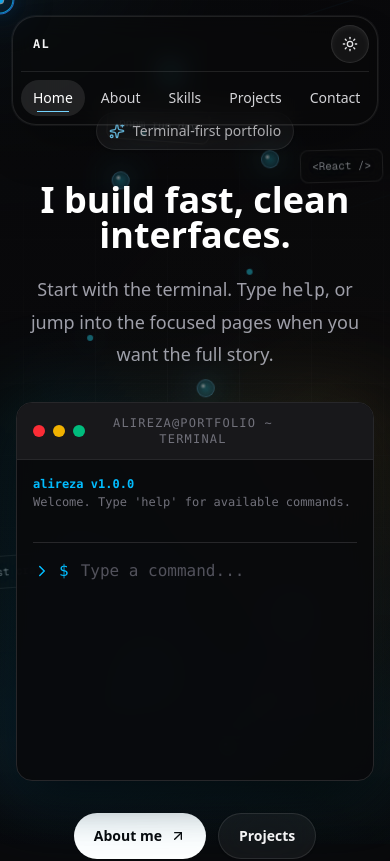
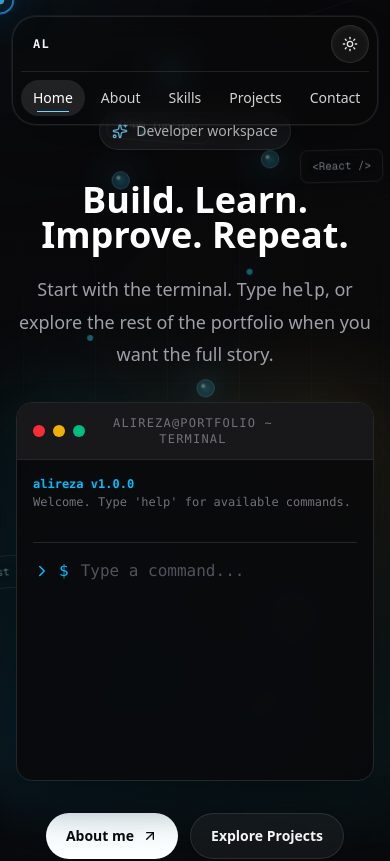
Before and after one commit to alireza-hq/portfolio, a Next.js app: page / in a window 390 px wide. Shown: the top 861 px of the page. Built offline with nearby package versions, Linux system fonts and the light colour scheme.

Commit message:
refactor: reorganize home page content

```diff
--- a/src/app/page.tsx
+++ b/src/app/page.tsx
@@ -1,5 +1,5 @@
-import { HomeTerminalHero } from '@/features/home/components/HomeTerminalHero'
+import { HomePage } from '@/features/home/components/HomePage'
 
 export default function Home() {
-  return <HomeTerminalHero />
+  return <HomePage />
 }
--- /dev/null
+++ b/src/features/home/components/HomePage.tsx
@@ -0,0 +1,45 @@
+import Link from 'next/link'
+import { ArrowUpRight, Sparkles } from 'lucide-react'
+import Terminal from '@/features/terminal/components/Terminal'
+
+export function HomePage() {
+  return (
+    <section className='relative z-10 mx-auto flex min-h-[calc(100vh-7rem)] w-full max-w-6xl flex-col items-center justify-center gap-8 px-4 pt-28 pb-16 text-center sm:px-6 lg:px-8'>
+      <div className='inline-flex items-center gap-2 rounded-full border border-zinc-900/10 bg-white/55 px-3 py-2 text-sm font-medium text-zinc-600 shadow-sm shadow-zinc-900/5 backdrop-blur-xl dark:border-white/10 dark:bg-white/5 dark:text-zinc-300'>
+        <Sparkles className='h-4 w-4 text-sky-600 dark:text-sky-300' />
+        Developer workspace
+      </div>
+
+      <div className='max-w-4xl'>
+        <h1 className='text-4xl leading-[0.98] font-semibold tracking-normal text-zinc-950 sm:text-6xl lg:text-7xl dark:text-white'>
+          Build. Learn. Improve. Repeat.
+        </h1>
+        <p className='mx-auto mt-5 max-w-2xl text-lg leading-8 text-zinc-600 dark:text-zinc-400'>
+          Start with the terminal. Type <span className='font-mono'>help</span>,
+          or explore the rest of the portfolio when you want the full story.
+        </p>
+      </div>
+
+      <div className='relative w-full'>
+        <div className='absolute -inset-4 rounded-4xl bg-linear-to-tr from-sky-500/12 via-cyan-400/8 to-amber-300/10 blur-2xl dark:from-sky-500/20 dark:via-cyan-400/10 dark:to-amber-300/10' />
+        <Terminal />
+      </div>
+
+      <div className='flex flex-wrap justify-center gap-3'>
+        <Link
+          href='/about'
+          className='inline-flex items-center gap-2 rounded-full bg-zinc-950 px-5 py-3 text-sm font-semibold text-white shadow-lg shadow-zinc-950/10 transition duration-200 hover:-translate-y-0.5 hover:opacity-95 focus-visible:ring-2 focus-visible:ring-sky-400/70 focus-visible:outline-none dark:bg-white dark:text-zinc-950'
+        >
+          About me
+          <ArrowUpRight className='h-4 w-4' />
+        </Link>
+        <Link
+          href='/projects'
+          className='inline-flex items-center gap-2 rounded-full border border-zinc-900/10 bg-white/55 px-5 py-3 text-sm font-semibold text-zinc-800 shadow-sm shadow-zinc-900/5 backdrop-blur-xl transition hover:-translate-y-0.5 hover:border-sky-400/40 hover:text-sky-700 focus-visible:ring-1 focus-visible:ring-sky-400/70 focus-visible:outline-none dark:border-white/10 dark:bg-white/5 dark:text-zinc-100 dark:hover:text-sky-200'
+        >
+          Explore Projects
+        </Link>
+      </div>
+    </section>
+  )
+}
```
